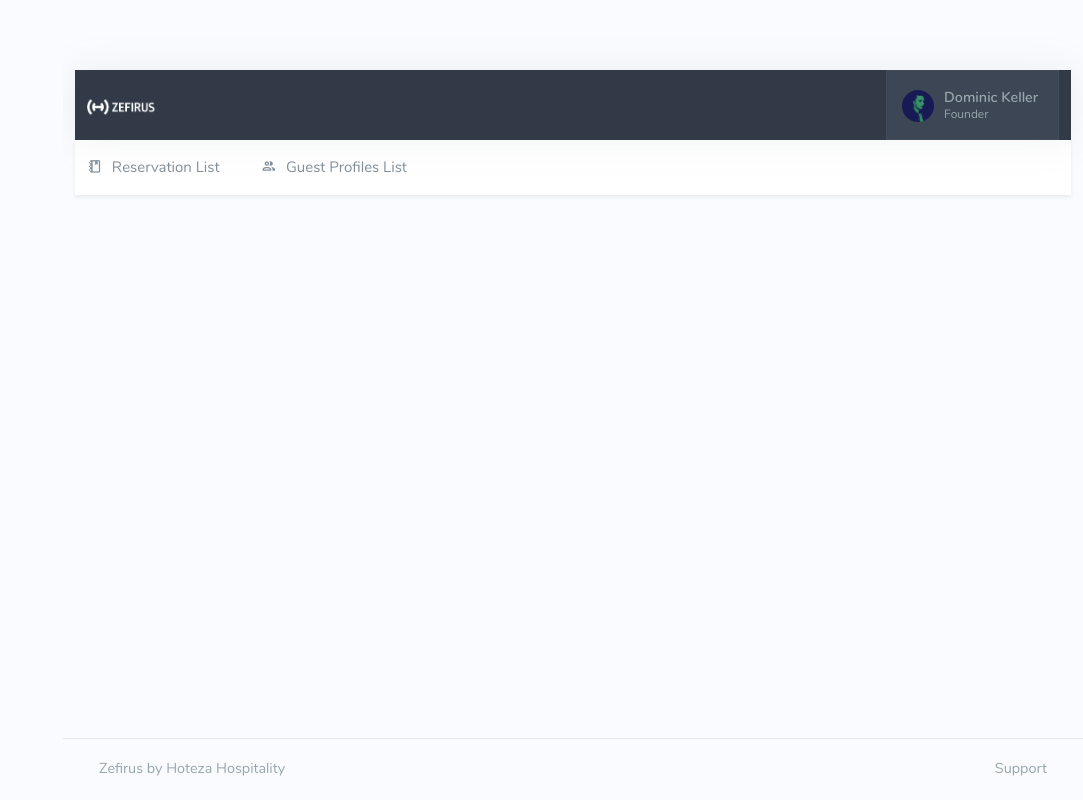
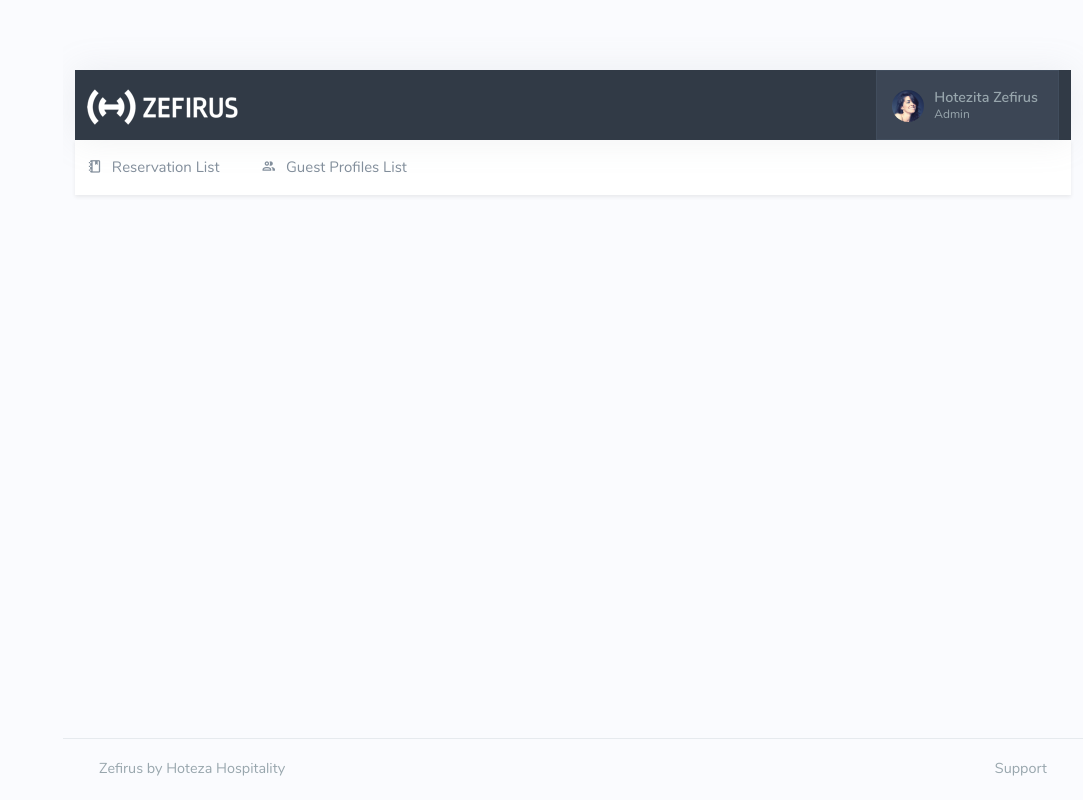
Before and after one commit to echebotarev/zefirus-administrator-panel, a Nuxt app: page / in a window 1280 px wide. Shown: the whole page, without its empty margins (197-1280 px from the left). Built offline with nearby package versions, Linux system fonts and the light colour scheme.

Commit message:
Правки в верстке

```diff
--- /dev/null
+++ b/assets/css/main.css
@@ -0,0 +1,3 @@
+.__nuxt-error-page {
+	z-index: -1;
+}
--- a/components/NavBar.vue
+++ b/components/NavBar.vue
@@ -5,18 +5,10 @@
         <!-- LOGO -->
         <nuxt-link to="/" class="topnav-logo">
           <span class="topnav-logo-lg">
-            <img
-              src="~/assets/images/logo_zefirus_white_h36.png"
-              alt=""
-              height="16"
-            />
+            <img src="~/assets/images/logo_zefirus_white_h36.png" alt="" />
           </span>
           <span class="topnav-logo-sm">
-            <img
-              src="~/assets/images/logo_zefirus_white_h36.png"
-              alt=""
-              height="16"
-            />
+            <img src="~/assets/images/logo_zefirus_white_h36.png" alt="" />
           </span>
         </nuxt-link>
 
@@ -32,11 +24,15 @@
               aria-expanded="false"
             >
               <span class="account-user-avatar">
-                <img :src="avatarImg" alt="user-image" class="rounded-circle" />
+                <img
+                  src="~/assets/images/users/avatar-9.jpg"
+                  alt="user-image"
+                  class="rounded-circle"
+                />
               </span>
               <span>
-                <span class="account-user-name">Dominic Keller</span>
-                <span class="account-position">Founder</span>
+                <span class="account-user-name">Hotezita Zefirus</span>
+                <span class="account-position">Admin</span>
               </span>
             </a>
             <div
--- a/nuxt.config.js
+++ b/nuxt.config.js
@@ -33,7 +33,11 @@ export default {
   /*
    ** Global CSS
    */
-  css: ['~/assets/css/icons.min.css', '~/assets/css/app-creative.min.css'],
+  css: [
+    '~/assets/css/icons.min.css',
+    '~/assets/css/app-creative.min.css',
+    '~/assets/css/main.css',
+  ],
   /*
    ** Plugins to load before mounting the App
    ** https://nuxtjs.org/guide/plugins
--- a/pages/guest-profile/list.vue
+++ b/pages/guest-profile/list.vue
@@ -15,7 +15,7 @@
         <div class="card">
           <div class="card-body">
             <div class="table-responsive">
-              <table class="table mb-0 table-striped tbody">
+              <table class="table table-hover mb-0">
                 <thead>
                   <tr>
                     <th>Guest Name</th>
--- a/pages/reservation/list.vue
+++ b/pages/reservation/list.vue
@@ -13,7 +13,7 @@
         <div class="card">
           <div class="card-body">
             <div class="table-responsive">
-              <table class="table mb-0 table-striped tbody">
+              <table class="table table-hover mb-0">
                 <thead>
                   <tr>
                     <th>Guest Name</th>
```
